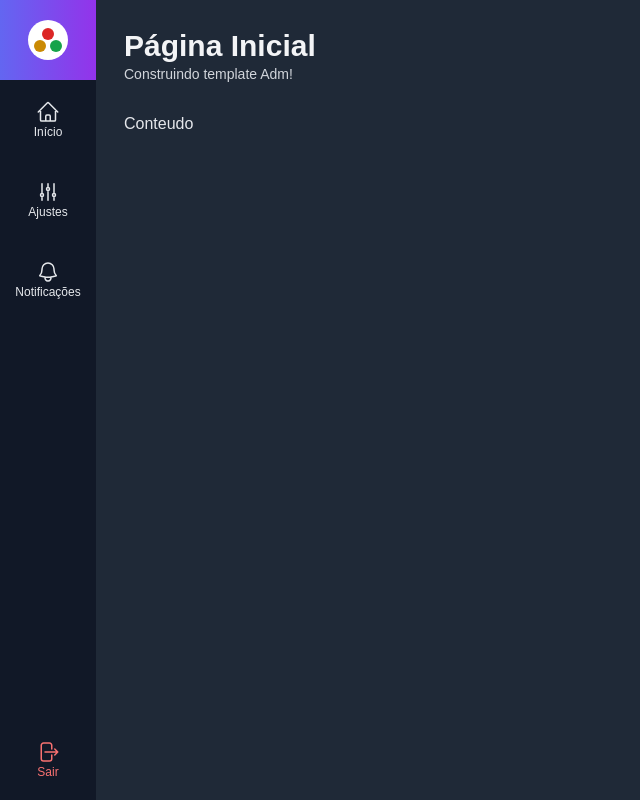
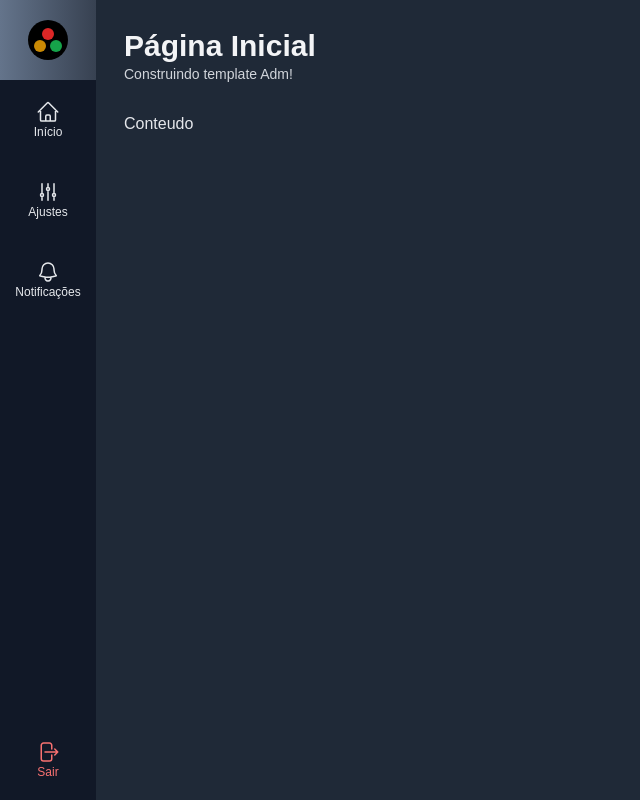
Before and after one commit to RafaelRF99/NextJS-Autenticacao-FireBase, a Next.js app: page / in a window 1280 px wide. Shown: the whole page, without its empty margins (0-640 px from the left). Built offline with nearby package versions, Linux system fonts and the light colour scheme.

Commit message:
Dark mode Logo

```diff
--- a/src/components/Template/Logo.tsx
+++ b/src/components/Template/Logo.tsx
@@ -3,6 +3,7 @@ export default function Logo() {
         <div className={`
         bg-white h-10 w-10 rounded-full
         flex flex-col items-center justify-center
+        dark:bg-black
         `}>
             <div className={`h-3 w-3 rounded-full bg-red-600`} />
             <div className="flex gap-1">
--- a/src/components/Template/MenuLateral.tsx
+++ b/src/components/Template/MenuLateral.tsx
@@ -10,6 +10,7 @@ export default function MenuLateral() {
             <div className={`
             flex flex-col items-center justify-center
             bg-gradient-to-r from-indigo-500 to-purple-600
+            dark:from-slate-500 dark:to-gray-700
             h-20 w-24
             `}>
                 <Logo />
```
